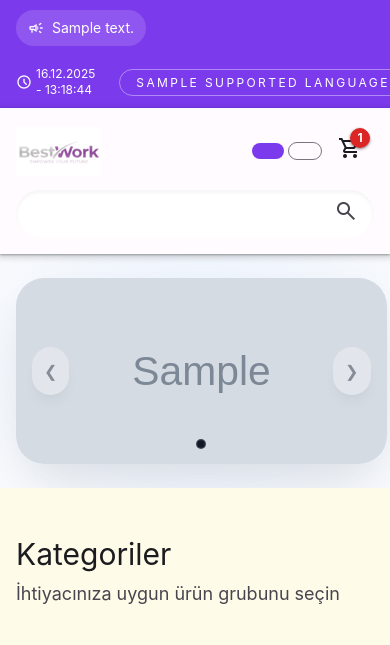
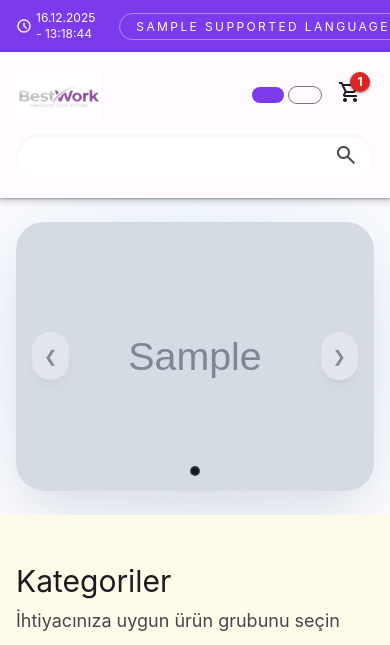
Before and after one commit to gazihan02tr/bestwork, a Python web app: template templates/index.html in a window 390 px wide; the page is wider, and only the part inside the window is pictured. Shown: the top 645 px of that part. Run offline with Jinja, Linux system fonts and the light colour scheme; the template is opened without the code that fills it: most values are stand-ins (such as "Sample title", 1, 10 or a date in 2020); grey boxes marked "Sample" are stand-in pictures; some libraries are stand-ins or nearby versions.

Commit message:
Slider V3

```diff
--- a/templates/inc/base.html
+++ b/templates/inc/base.html
@@ -199,7 +199,7 @@
     <div class="bg-primary text-on-primary text-sm">
         <div class="max-w-7xl mx-auto px-4 sm:px-6 lg:px-8 py-2.5">
             <div class="flex flex-wrap items-center justify-between gap-5">
-                <div class="flex-1 min-w-0">
+                <div class="flex-1 min-w-0 hidden sm:block">
                     {% if global_announcements %}
                     <div class="flex items-center gap-3 text-sm text-on-primary whitespace-nowrap">
                         <span class="flex items-center gap-2 bg-white/15 text-on-primary rounded-full px-3 py-1.5 transition-all duration-300" id="announcement-display" data-announcements='{{ global_announcements|tojson|safe }}'>
--- a/templates/index.html
+++ b/templates/index.html
@@ -2,14 +2,42 @@
 {% block title %}Index{% endblock %}
 {% block head %}
     {{ super() }}
+    <style>
+        .leader-slider {
+            width: min(100%, 1600px);
+        }
+
+        .leader-slider .slider-shell {
+            aspect-ratio: 32 / 11;
+            min-height: 420px;
+        }
+
+        @media (max-width: 1024px) {
+            .leader-slider .slider-shell {
+                aspect-ratio: 16 / 9;
+                min-height: auto;
+            }
+        }
+
+        @media (max-width: 640px) {
+            .leader-slider .slider-shell {
+                aspect-ratio: 4 / 3;
+            }
+        }
+
+        .leader-slider .slides,
+        .leader-slider .slides img {
+            height: 100%;
+        }
+    </style>
 {% endblock %}
 {% block content %}
         <!-- Hero Section -->
 <section class="bg-white text-slate-900 relative overflow-hidden">
-    <div class="max-w-6xl mx-auto px-4 sm:px-6 lg:px-8 py-6 sm:py-6 relative z-10">
+    <div class="w-full max-w-[1600px] mx-auto px-4 sm:px-6 lg:px-8 py-6 sm:py-6 relative z-10">
         {% set slider_items = slider_images if slider_images is defined else [] %}
         {% if slider_items %}
-        <div class="relative mx-auto w-[min(835px,95vw)]" style="aspect-ratio: 835 / 420" data-leader-slider data-slider-interval="{{ slider_transition_seconds|default(6.5) }}">
+        <div class="leader-slider relative mx-auto w-full" data-leader-slider data-slider-interval="{{ slider_transition_seconds|default(6.5) }}">
             <div class="absolute inset-0 -z-10 flex items-center justify-center">
                 <img
                     data-slider-ambient
@@ -18,7 +46,7 @@
                     class="w-full h-full object-cover blur-[100px] scale-110 opacity-60 saturate-[3] transition-all duration-700 ease-in-out"
                 >
             </div>
-            <div class="slider-shell relative h-full w-full overflow-hidden rounded-2xl bg-white shadow-2xl shadow-black/10">
+            <div class="slider-shell relative w-full overflow-hidden rounded-2xl bg-white shadow-2xl shadow-black/10">
                 <div class="slides flex h-full w-full transition-transform duration-500 ease-out" data-slider-track data-index="0">
                     {% for image in slider_items %}
                     <img
```
Also changed, not shown: 1 other file.
